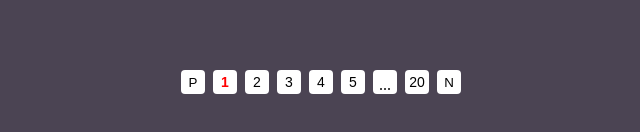
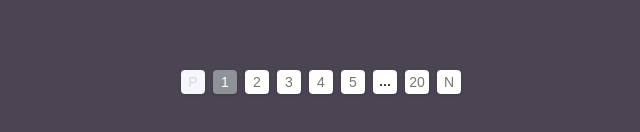
Before and after one commit to alexey-lapunov/pagination, a React (Create React App) app: page / in a window 1280 px wide. Shown: the part 318-450 px from the top of the page, without its empty margins (319-959 px from the left). Built offline with nearby package versions, Linux system fonts and the light colour scheme.

Commit message:
update component

```diff
--- a/src/Page/App/App.js
+++ b/src/Page/App/App.js
@@ -7,7 +7,7 @@ import styles from "./App.module.scss";
 function App() {
   return (
     <div className={styles.app}>
-      <Pagination pageNumber={20} activePage={1} pageSize={5}/>
+      <Pagination pageNumber={20} activePage={1} numberPagesVisible={5}/>
     </div>
   );
 }
--- a/src/components/Pagination/Pagination.js
+++ b/src/components/Pagination/Pagination.js
@@ -1,66 +1,71 @@
-import React, { useState } from "react";
+import React, { useState } from 'react';
 
-import classnames from "classnames";
+import classnames from 'classnames';
 
-import styles from "./Pagination.module.scss";
+import styles from './Pagination.module.scss';
 
-const Pagination = ({activePage: activePageProps = 1, pageNumber = 0, pageSize = 5}) =>  {
+const Pagination = ({ activePage: activePageProps = 1, pageNumber = 0, numberPagesVisible = pageNumber }) =>  {
     const [ activePage, setActivePage ] = useState(activePageProps);
     const [ arrayPages ] = useState(Array.from(Array(pageNumber), (item, i) => i + 1));
-
-    const nextPage = () => {
+    const goToNextPage = () => {
         if (activePage !== arrayPages.length) setActivePage(activePage + 1);
     };
-
-    const prevPage = () => {
+    const goToPrevPage = () => {
         if (activePage !== 1) setActivePage(activePage - 1);
     };
-
     const goToPage = index => setActivePage(index);
-
-    const firstPage = () => setActivePage(1);
-    const lastPage = () => setActivePage(arrayPages.length);
-
+    const goToFirstPage = () => setActivePage(1);
+    const goToLastPage = () => setActivePage(arrayPages.length);
     const activePageIndex = activePage - 1;
-    const firstIndexDisplayedLink = arrayPages[activePageIndex - 3]
+    const numberPagesSides = Math.floor(numberPagesVisible / 2);
+    const firstIndexDisplayedLink = arrayPages[activePageIndex - numberPagesSides]
         ? (
-            arrayPages[activePageIndex + 3]
-                ? activePageIndex - 2
-                : arrayPages.length - 5
+            arrayPages[activePageIndex + numberPagesSides]
+                ? activePageIndex - numberPagesSides
+                : arrayPages.length - numberPagesVisible
         )
         : 0;
     const lastIndexDisplayedLink = firstIndexDisplayedLink
         ? (
-            firstIndexDisplayedLink <= arrayPages.length - 6
-                ? activePageIndex + 2
+            firstIndexDisplayedLink <= arrayPages.length - numberPagesVisible - 1
+                ? activePageIndex + numberPagesSides
                 : arrayPages.length - 1
         )
-        : pageSize - 1;
+        : numberPagesVisible - 1;
+    const arrayDisplayedPages = arrayPages
+        .map((item, i) => (
+            i >= firstIndexDisplayedLink && i <= lastIndexDisplayedLink && item
+        ))
+        .filter(Boolean);
+    const isDisabledPrevButton = !activePageIndex;
+    const isDisabledNextButton = activePageIndex === pageNumber - 1;
 
     return (
         <div className={styles.pagination}>
             <button
                 type="button"
-                onClick={prevPage}
-                className={classnames(styles.button, styles.prev)}
+                onClick={goToPrevPage}
+                disabled={isDisabledPrevButton}
+                className={classnames(styles.link, styles.prev, {
+                    [styles.disabled]: isDisabledPrevButton,
+                })}
             >
                 P
             </button>
             {!!firstIndexDisplayedLink && (<>
-                <button className={styles.link} onClick={firstPage}>
+                <button className={styles.link} onClick={goToFirstPage}>
                     1
                 </button>
                 <span className={styles.dots}>...</span>
             </>)}
 
             <ul className={styles.list}>
-                {arrayPages.map((item, i) => {
-                    if (i >= firstIndexDisplayedLink && i <= lastIndexDisplayedLink) {
+                {arrayDisplayedPages.map((item, i) => {
                     return (
                         <li className={styles.item} key={i}>
                             <button
                                 className={classnames(styles.link, {
-                                        [styles.active]: activePage === item
+                                    [styles.active]: activePage === item,
                                 })}
                                 onClick={() => goToPage(item)}
                             >
@@ -68,20 +73,21 @@ const Pagination = ({activePage: activePageProps = 1, pageNumber = 0, pageSize =
                             </button>
                         </li>
                     );
-                    }
-                    return null;
                 })}
             </ul>
             {lastIndexDisplayedLink !== arrayPages.length - 1 && (<>
                 <span className={styles.dots}>...</span>
-                <button className={styles.link} onClick={lastPage}>
+                <button className={styles.link} onClick={goToLastPage}>
                     {arrayPages.length}
                 </button>
             </>)}
             <button
                 type="button"
-                onClick={nextPage}
-                className={classnames(styles.button, styles.next)}
+                onClick={goToNextPage}
+                disabled={isDisabledNextButton}
+                className={classnames(styles.link, styles.next, {
+                    [styles.disabled]: isDisabledNextButton,
+                })}
             >
                 N
             </button>
--- a/src/components/Pagination/Pagination.module.scss
+++ b/src/components/Pagination/Pagination.module.scss
@@ -1,4 +1,4 @@
-$white: #ffffff;
+$W100: #ffffff;
 
 .pagination {
   display: flex;
@@ -29,32 +29,52 @@ $white: #ffffff;
 
   width: 24px;
   height: 24px;
+  padding: 0;
+  margin: 0;
+  border: none;
 
-  background-color: $white;
+  background-color: $W100;
   border-radius: 4px;
+  box-shadow: 0 0 1px 0 rgba(16, 17, 18, 0.15),
+              0 1px 3px 0 rgba(16, 17, 18, 0.15);
 
   font-size: 14px;
   line-height: 24px;
-
-  padding: 0;
-  margin: 0;
-  border: none;
+  color: rgb(118, 118, 118);
 
   cursor: pointer;
 
   transition: background-color .25s;
 
+  &:hover {
+    background-color: rgb(238, 242, 246);
+  }
+
   &.active {
-    font-weight: 700;
-    color: red;
+    background-color: rgb(141, 147, 152);
+    color: $W100;
+
+    &:hover {
+      background-color: rgb(141, 147, 152);
+      color: $W100;
+    }
   }
 
   &:focus {
     outline: none;
   }
 
-  &:hover {
-    background-color: rgb(238, 242, 246);
+  &.disabled {
+    background: rgb(245, 247, 250);
+    color: rgb(213, 219, 225);
+  }
+
+  &.prev {
+    margin: 0 8px 0 0;
+  }
+
+  &.next {
+    margin: 0 0 0 8px;
   }
 }
 
@@ -66,28 +86,12 @@ $white: #ffffff;
   width: 24px;
   height: 24px;
 
-  background-color: $white;
+  padding: 0 0 4px 0;
+  margin: 0 8px;
+  box-sizing: border-box;
+
+  background-color: $W100;
   border-radius: 4px;
-
-  margin: 0 8px;
+  box-shadow: 0 0 1px 0 rgba(16, 17, 18, 0.15),
+              0 1px 3px 0 rgba(16, 17, 18, 0.15);
 }
-
-.button {
-  width: 24px;
-  height: 24px;
-
-  background-color: $white;
-  border-radius: 4px;
-
-  margin: 0;
-  padding: 0;
-  border: none;
-
-  &.prev {
-    margin: 0 8px 0 0;
-  }
-
-  &.next {
-    margin: 0 0 0 8px;
-  }
-}
```
Lines whose indentation alone changed are shown as unchanged.
